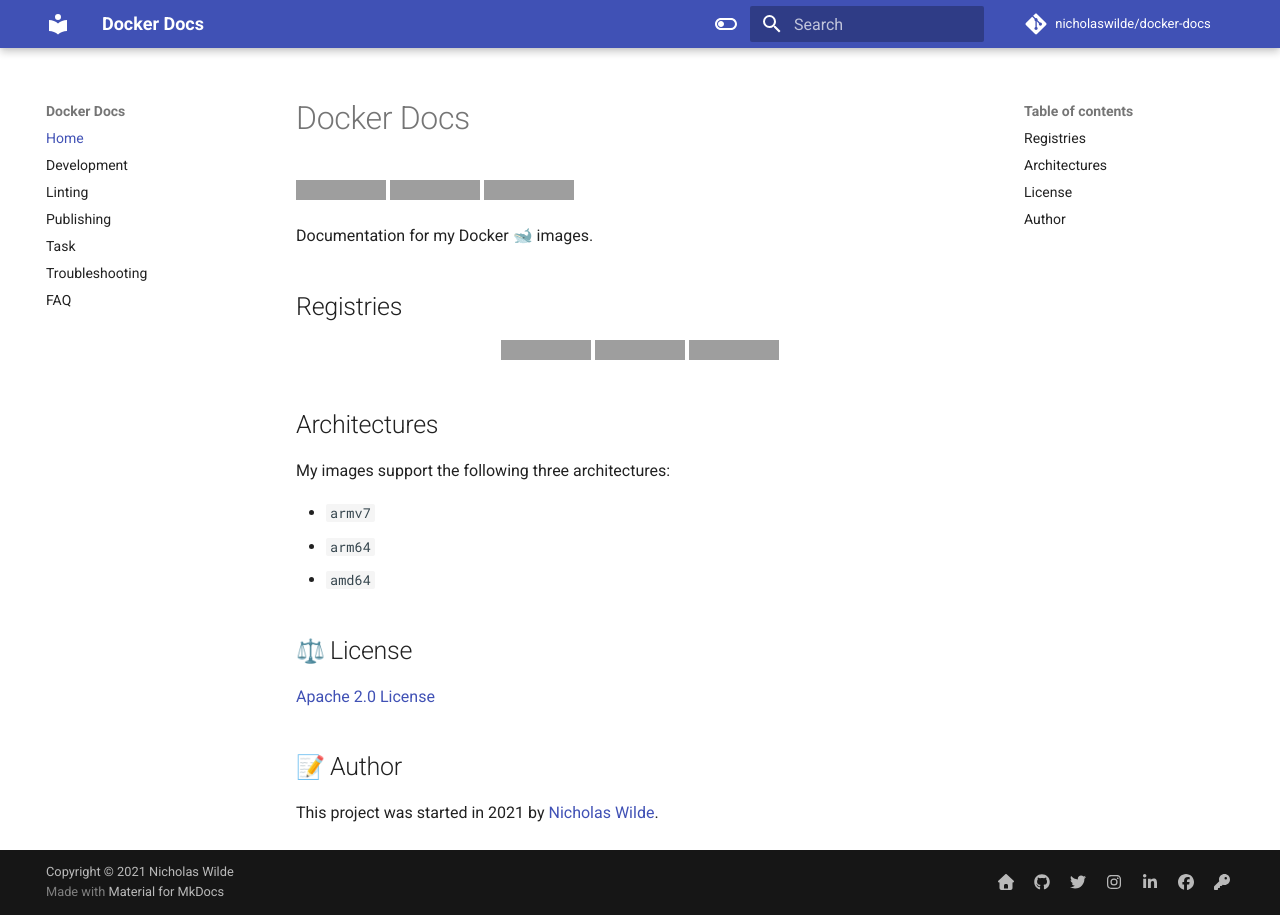
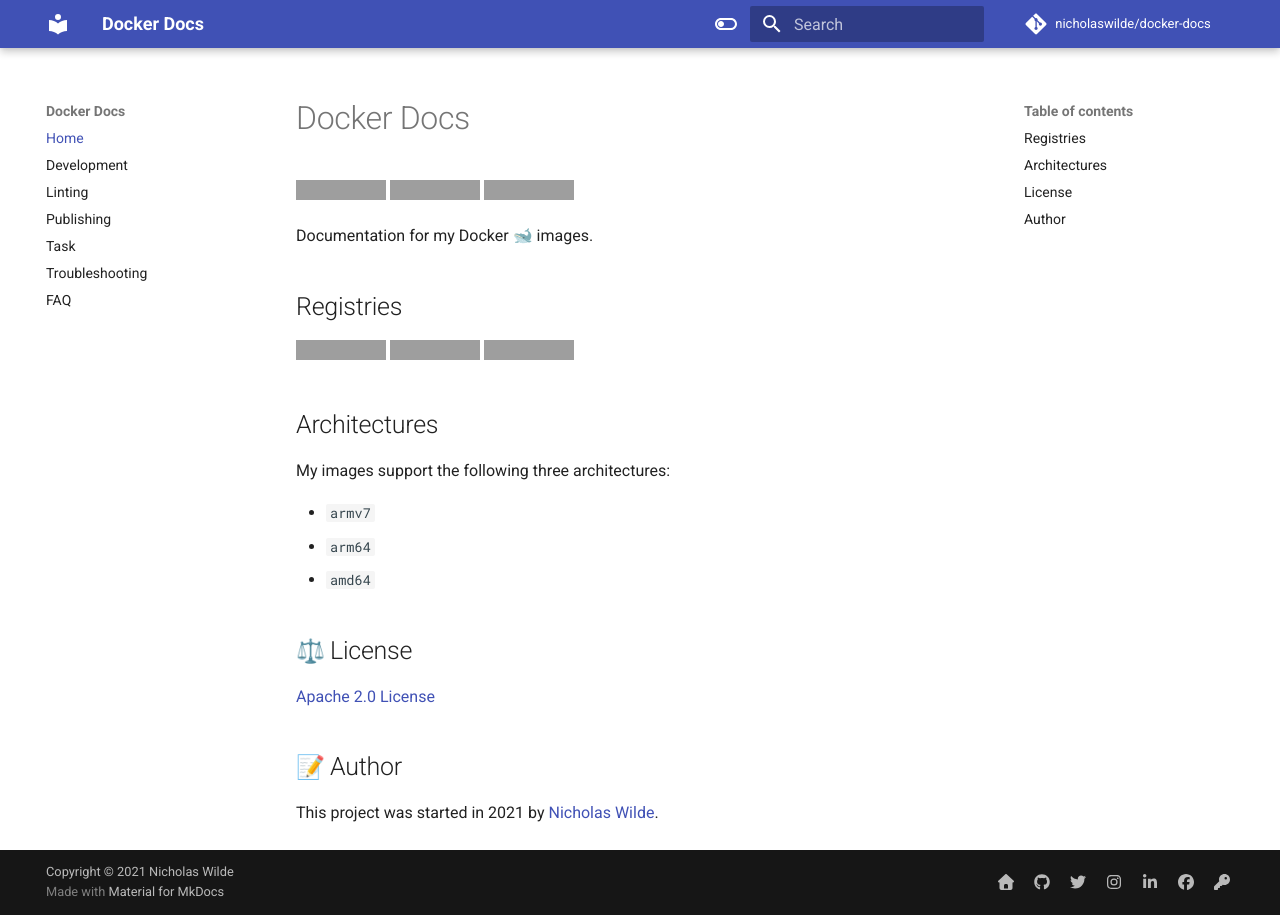
Before and after one commit to nicholaswilde/docker-docs, an MkDocs documentation site: the page built from docs/index.md, in a window 1280 px wide. Built offline with MkDocs 1.6.1 and Material for MkDocs 9.7.7, drawn with Linux system fonts in a browser that asks for light colours; emoji names are drawn with the system emoji font; comment, search, counter and statistics services are not loaded; grey boxes are pictures that could not be loaded.

Commit message:
Update index.md

```diff
--- a/docs/index.md
+++ b/docs/index.md
@@ -8,7 +8,7 @@
 
 ## Registries
 
-<p align="center">
+<p align="left">
   <a href="https://artifacthub.io/packages/search?repo=nicholaswilde">
     <img src="https://img.shields.io/endpoint?url=https://artifacthub.io/badge/repository/nicholaswilde&style=for-the-badge">
   </a>
@@ -28,7 +28,7 @@
 - `arm64`
 - `amd64`
 
-## :balance_scale: License
+## :scales: License
 
 [Apache 2.0 License](https://github.com/nicholaswilde/docker-docs/blob/main/LICENSE)
 
```
